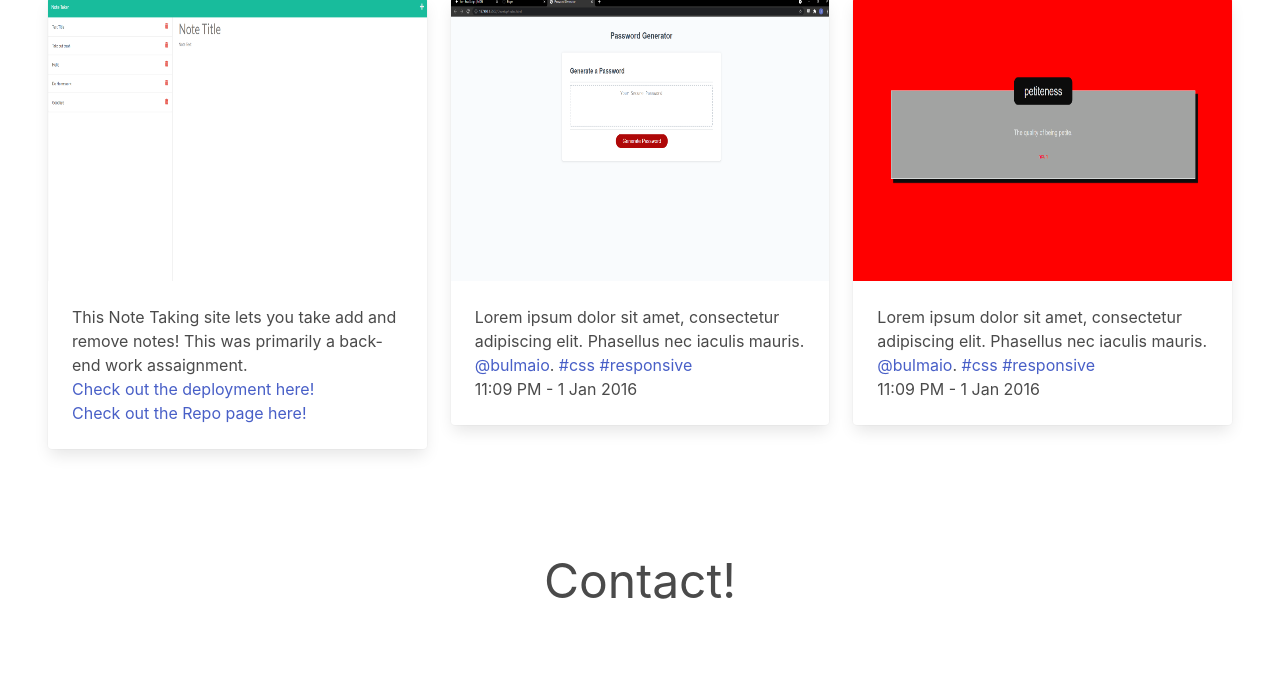
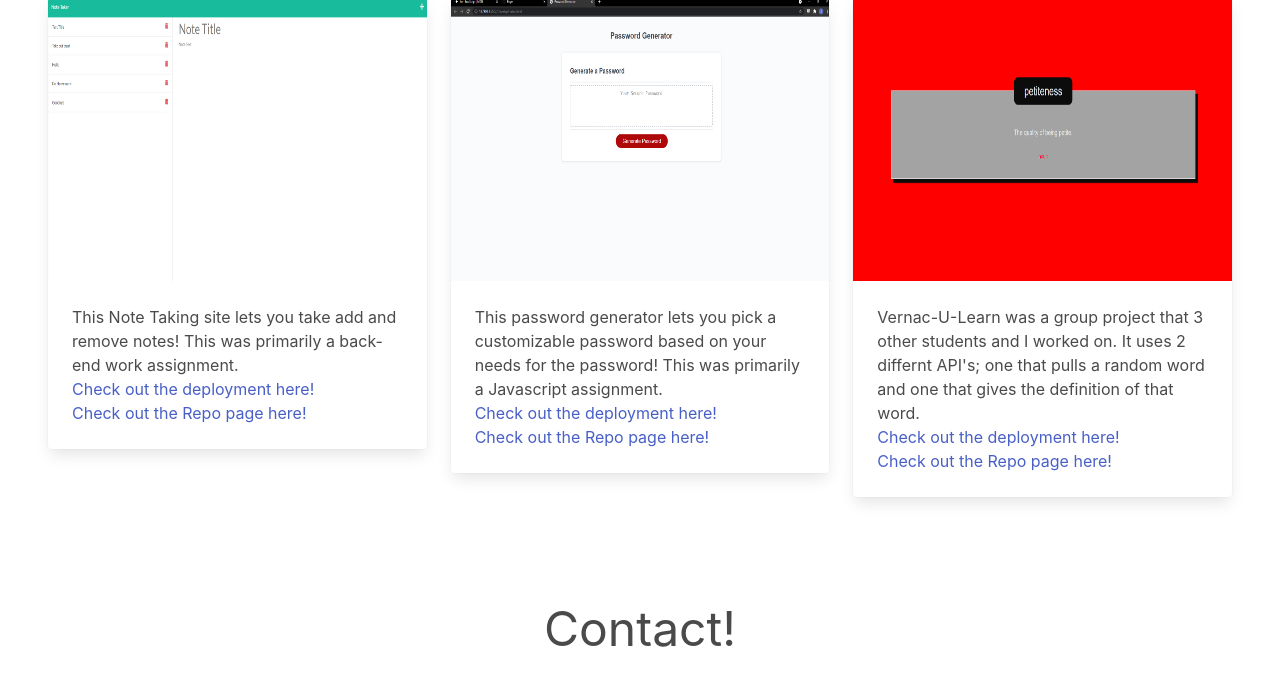
Before and after one commit to jsoh11/Cooler-Portfolio, a plain HTML site: page index.html in a window 1280 px wide. Shown: the part 391-1076 px from the top of the page. Drawn offline with nearby package versions, Linux system fonts and the light colour scheme.

Commit message:
updated repo cards

```diff
--- a/index.html
+++ b/index.html
@@ -69,7 +69,7 @@
         </div>
         <div class="card-content">
           <div class="content">
-           This Note Taking site lets you take add and remove notes! This was primarily a back-end work assaignment.
+           This Note Taking site lets you take add and remove notes! This was primarily a back-end work assignment.
             <br>
             <a href="https://salty-beyond-67557.herokuapp.com/">Check out the deployment here!</a>
             <br>
@@ -88,11 +88,13 @@
         </div>
         <div class="card-content">
           <div class="content">
-            Lorem ipsum dolor sit amet, consectetur adipiscing elit.
-            Phasellus nec iaculis mauris. <a>@bulmaio</a>.
-            <a href="#">#css</a> <a href="#">#responsive</a>
+            This password generator lets you pick a customizable password based on your needs for the password! This was primarily a Javascript assignment.
             <br>
-            <time datetime="2016-1-1">11:09 PM - 1 Jan 2016</time>
+            <a href="https://jsoh11.github.io/Jordan-Password/">Check out the deployment here!</a>
+            <br>
+            <a href="https://github.com/jsoh11/Jordan-Password.git">Check out the Repo page here!</a>
+            <br>
+
           </div>
         </div>
       </div>
@@ -106,11 +108,12 @@
         </div>
         <div class="card-content">
           <div class="content">
-            Lorem ipsum dolor sit amet, consectetur adipiscing elit.
-            Phasellus nec iaculis mauris. <a>@bulmaio</a>.
-            <a href="#">#css</a> <a href="#">#responsive</a>
+             Vernac-U-Learn was a group project that 3 other students and I worked on. It uses 2 differnt API's; one that pulls a random word and one that gives the definition of that word.
             <br>
-            <time datetime="2016-1-1">11:09 PM - 1 Jan 2016</time>
+             <a href="https://zd092718.github.io/vernac-u-learn/">Check out the deployment here!</a>
+             <br>
+             <a href="https://github.com/Zd092718/vernac-u-learn.git">Check out the Repo page here!</a>
+            <br>
           </div>
         </div>
       </div>
@@ -118,7 +121,8 @@
     </div>
   </section>
   <section class="section">
-    <h1 class="is-size-1 has-text-centered">Contact!</h1>
+    <h1 class="is-size-1 has-text-centered" id="contact">Contact!</h1>
+
   </section>
   </body>
 </html>
```
